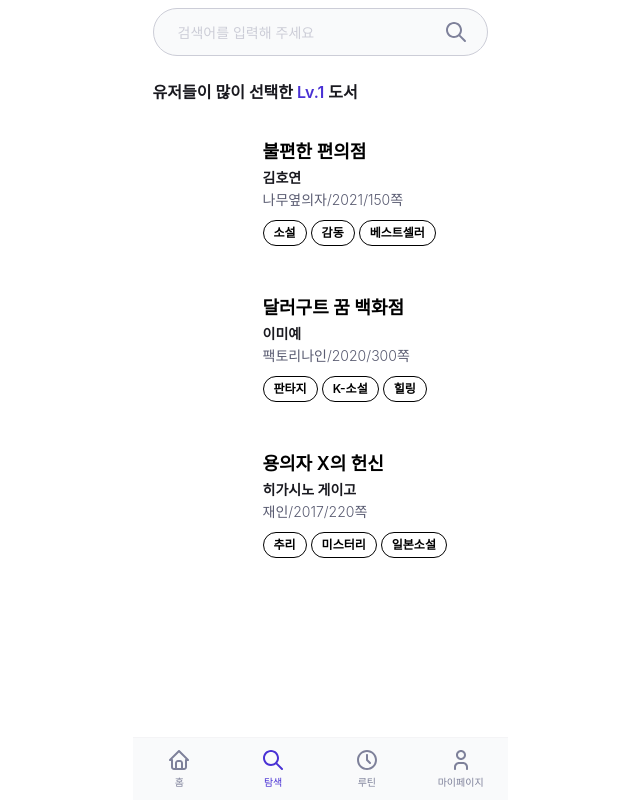
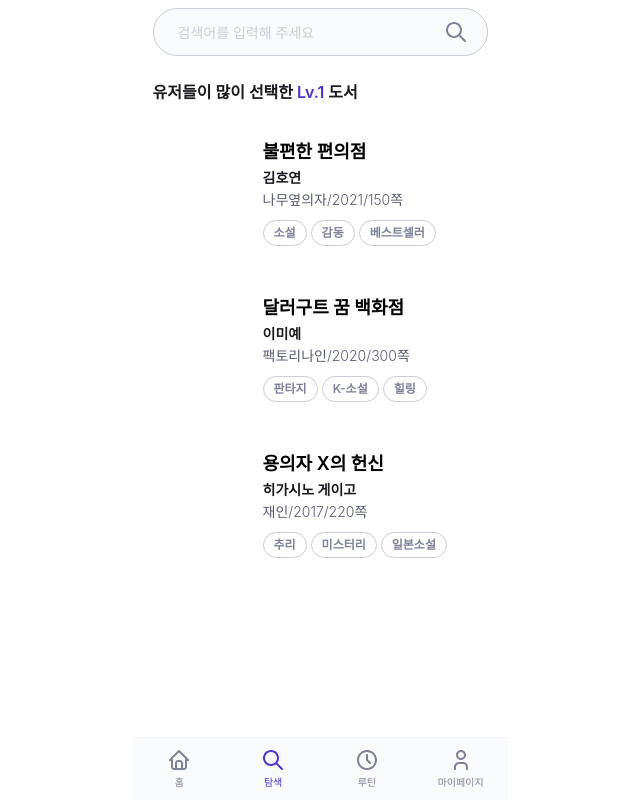
Before and after one commit to Leets-Official/StepBookStep-FE, a React (Vite) app: page / in a window 1280 px wide. Shown: the whole page, without its empty margins (320-960 px from the left). Built offline with nearby package versions, Linux system fonts and the light colour scheme; a web font is replaced by a local one.

Commit message:
ui :탐색페이지 Badge컬러 변경

```diff
--- a/src/components/BookList/BookList.styles.ts
+++ b/src/components/BookList/BookList.styles.ts
@@ -33,3 +33,6 @@ export const detailMainText = "text-md font-semibold text-gray-800";
 export const detailSubText = "text-sm font-regular text-gray-500";
 
 export const highlight = "text-purple-500";
+
+export const tagBadge =
+  "text-gray-500 border-gray-300 bg-white whitespace-nowrap flex-shrink-0 font-normal";
--- a/src/components/BookList/BookList.tsx
+++ b/src/components/BookList/BookList.tsx
@@ -19,7 +19,7 @@ export function BookList({
   targetPeriod,
   targetAmount,
   remainingAmount,
-  onClick
+  onClick,
 }: BookListProps) {
   const percent = readingState === "reading" ? Math.round((currentPage / totalPages) * 100) : 0;
 
@@ -40,7 +40,7 @@ export function BookList({
           {readingState === "before" && tags.length > 0 && (
             <div className={S.tagWrap}>
               {tags.map((tag) => (
-                <Badge key={tag} label={tag}  />
+                <Badge key={tag} label={tag} className={S.tagBadge} />
               ))}
             </div>
           )}
--- a/src/pages/MyPage/MyPage.styles.ts
+++ b/src/pages/MyPage/MyPage.styles.ts
@@ -1,20 +1,16 @@
-// 1. 전체 레이아웃 가이드
 export const pageWrapper = "min-h-screen bg-[#B7B7B7] flex justify-center items-center";
 
-// 2. 모바일 앱 프레임
-export const appFrame = "w-[375px] h-[812px] bg-gray-50 flex flex-col overflow-hidden relative border-x border-gray-100 shadow-lg";
+export const appFrame =
+  "w-[375px] h-[812px] bg-gray-50 flex flex-col overflow-hidden relative border-x border-gray-100 shadow-lg";
 
-// 3. 내부 컨텐츠 영역
 export const content = "flex-1 overflow-y-auto pb-[90px] scrollbar-hide no-scrollbar";
 
-// 4. 요청하신 텍스트 및 레이아웃 요소들
 export const headerSection = "px-5 mt-4 mb-3";
 export const headerSubtitle = "text-lg text-black font-semibold";
 export const headerTitle = "text-lg font-semibold text-black";
 export const headerHighlight = "text-purple-400";
 export const sliderWrapper = "relative group";
 
-// 5. 마이페이지 필수 요소 및 스타일 덮어쓰기
 export const tabContainer = "flex border-b border-gray-100 bg-gray-50 px-5";
 export const bottomBarFixed = "absolute bottom-0 w-full bg-gray-50 border-t border-gray-50 z-50";
 
```
